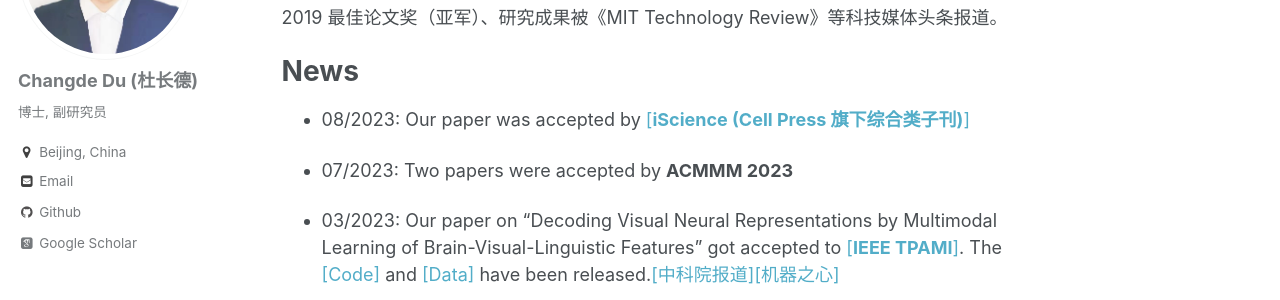
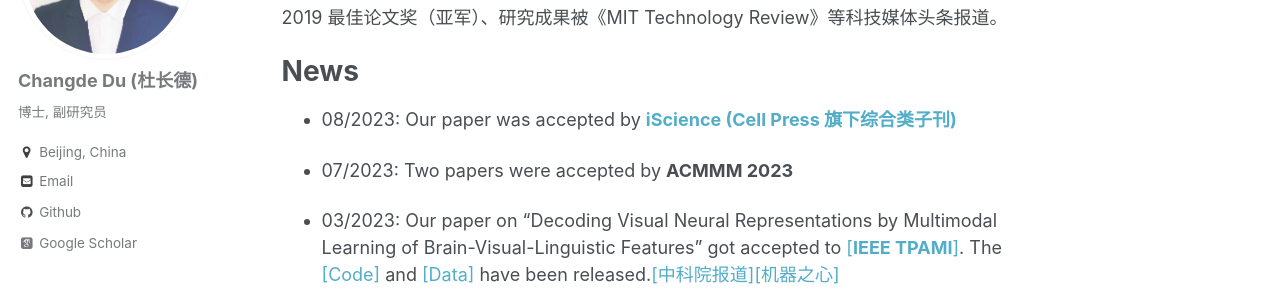
Before and after one commit to ChangdeDu/changdedu.github.io, a Jekyll site: the page built from _pages/about.md, in a window 1280 px wide and 900 px high, scrolled down 302 px. Shown: the part 151-451 px from the top of the window. Built offline with Jekyll 4.4.1, drawn with Linux system fonts in a browser that asks for light colours; some web fonts are replaced.

```diff
--- a/_pages/about.md
+++ b/_pages/about.md
@@ -12,7 +12,7 @@ redirect_from:
 
 
 # News
-- 08/2023: Our paper was accepted by [[**iScience (Cell Press 旗下综合类子刊)**]](https://www.cell.com/iscience/fulltext/S2589-0042(23)01648-6)
+- 08/2023: Our paper was accepted by [**iScience (Cell Press 旗下综合类子刊)**](https://www.cell.com/iscience/fulltext/S2589-0042(23)01648-6)
 
 - 07/2023: Two papers were accepted by **ACMMM 2023**
 
```
